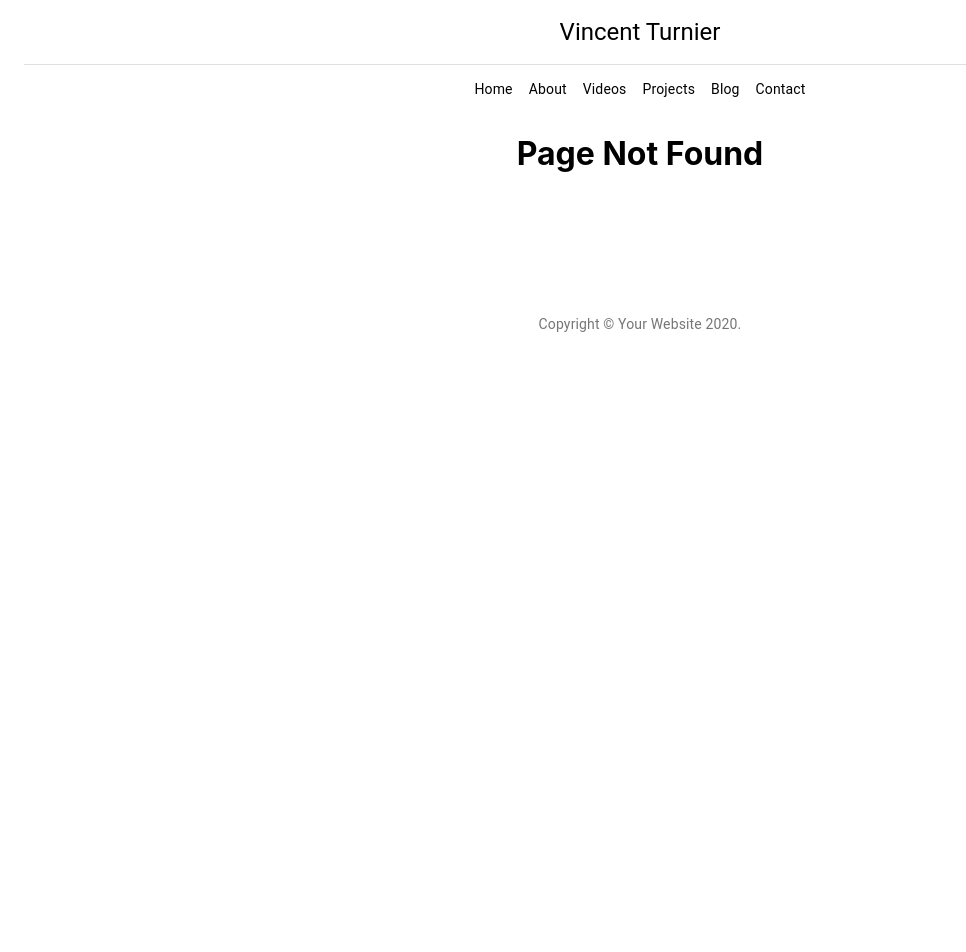
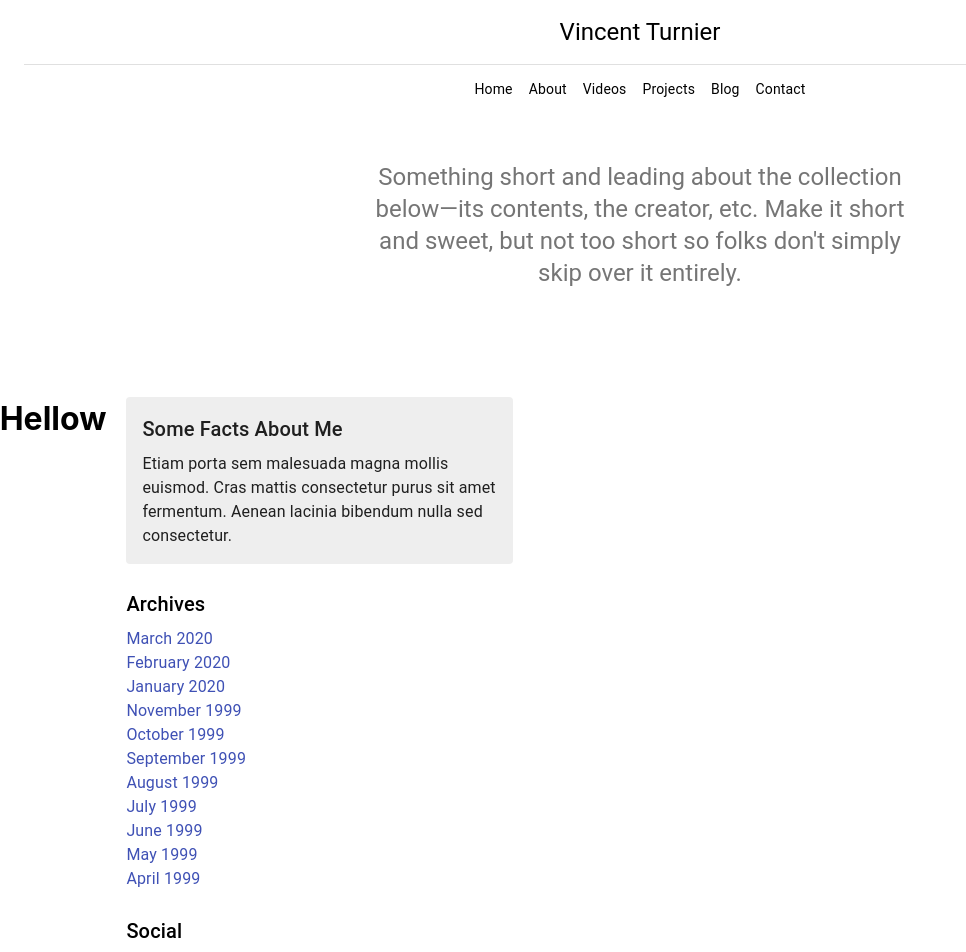
Before and after one commit to VinTurnier/vincentturnier-webapp, a React (Create React App) app in the folder frontend/: page /about in a window 1280 px wide. Before the commit this address had no page. Shown: the top 952 px of the page, without its empty margins (0-966 px from the left). Before the commit the page ends 800 px from the top, so only its background shows below. Built offline with nearby package versions, Linux system fonts and the light colour scheme.

Commit message:
In the Process of completing About page

```diff
--- a/frontend/src/container/about/AboutMeCard.js
+++ b/frontend/src/container/about/AboutMeCard.js
@@ -0,0 +1,19 @@
+import React from 'react';
+
+// Material Ui Core
+import Grid from '@material-ui/core/Grid';
+import Typography from '@material-ui/core/Typography';
+
+
+export default function AboutMeCard(props){
+
+    return(
+        <div>
+        <Grid item xs={12} md={8}>
+      <Typography variant="h6" gutterBottom>
+      </Typography>
+      <h1>Hellow</h1>
+    </Grid>
+    </div>
+    )
+}
--- a/frontend/src/container/about/AboutPage.js
+++ b/frontend/src/container/about/AboutPage.js
@@ -0,0 +1,69 @@
+import React from 'react';
+
+//Material Ui Core
+import Grid from '@material-ui/core/Grid';
+import Divider from '@material-ui/core/Divider';
+import {makeStyles} from '@material-ui/core/styles';
+
+// Material Ui Icons
+import GitHubIcon from '@material-ui/icons/GitHub';
+import FacebookIcon from '@material-ui/icons/Facebook';
+import TwitterIcon from '@material-ui/icons/Twitter';
+
+// About Page
+import MissionStatement from './MissionStatement';
+import FactsSideBar from './FactsSideBar';
+import AboutMeCard from './AboutMeCard';
+
+const useStyles = makeStyles(theme => ({
+    mainGrid: {
+      marginTop: theme.spacing(3),
+    },
+  }));
+
+
+const sidebar = {
+    title: 'Some Facts About Me',
+    description:
+      'Etiam porta sem malesuada magna mollis euismod. Cras mattis consectetur purus sit amet fermentum. Aenean lacinia bibendum nulla sed consectetur.',
+    archives: [
+      { title: 'March 2020', url: '#' },
+      { title: 'February 2020', url: '#' },
+      { title: 'January 2020', url: '#' },
+      { title: 'November 1999', url: '#' },
+      { title: 'October 1999', url: '#' },
+      { title: 'September 1999', url: '#' },
+      { title: 'August 1999', url: '#' },
+      { title: 'July 1999', url: '#' },
+      { title: 'June 1999', url: '#' },
+      { title: 'May 1999', url: '#' },
+      { title: 'April 1999', url: '#' },
+    ],
+    social: [
+      { name: 'GitHub', icon: GitHubIcon },
+      { name: 'Twitter', icon: TwitterIcon },
+      { name: 'Facebook', icon: FacebookIcon },
+    ],
+  };
+
+export default function AboutPage(props){
+    const classes = useStyles();
+
+    return(
+        <div>
+            <main>
+                <MissionStatement/>
+                <Grid container spacing={5} className={classes.mainGrid}>
+                <Divider />
+                <AboutMeCard/>
+                <FactsSideBar
+                    title={sidebar.title}
+                    description={sidebar.description}
+                    archives={sidebar.archives}
+                    social={sidebar.social}
+                />
+            </Grid>
+            </main>
+        </div>
+    )
+}
--- a/frontend/src/container/about/FactsSideBar.js
+++ b/frontend/src/container/about/FactsSideBar.js
@@ -0,0 +1,61 @@
+import React from 'react';
+import PropTypes from 'prop-types';
+import { makeStyles } from '@material-ui/core/styles';
+import Grid from '@material-ui/core/Grid';
+import Paper from '@material-ui/core/Paper';
+import Typography from '@material-ui/core/Typography';
+import Link from '@material-ui/core/Link';
+
+const useStyles = makeStyles(theme => ({
+  sidebarAboutBox: {
+    padding: theme.spacing(2),
+    backgroundColor: theme.palette.grey[200],
+  },
+  sidebarSection: {
+    marginTop: theme.spacing(3),
+  },
+}));
+
+export default function FactsSideBar(props) {
+  const classes = useStyles();
+  const { archives, description, social, title } = props;
+
+  return (
+    <Grid item xs={12} md={4}>
+      <Paper elevation={0} className={classes.sidebarAboutBox}>
+        <Typography variant="h6" gutterBottom>
+          {title}
+        </Typography>
+        <Typography>{description}</Typography>
+      </Paper>
+      <Typography variant="h6" gutterBottom className={classes.sidebarSection}>
+        Archives
+      </Typography>
+      {archives.map(archive => (
+        <Link display="block" variant="body1" href={archive.url} key={archive.title}>
+          {archive.title}
+        </Link>
+      ))}
+      <Typography variant="h6" gutterBottom className={classes.sidebarSection}>
+        Social
+      </Typography>
+      {social.map(network => (
+        <Link display="block" variant="body1" href="#" key={network}>
+          <Grid container direction="row" spacing={1} alignItems="center">
+            <Grid item>
+              <network.icon />
+            </Grid>
+            <Grid item>{network.name}</Grid>
+          </Grid>
+        </Link>
+      ))}
+    </Grid>
+  );
+}
+
+FactsSideBar.propTypes = {
+  archives: PropTypes.array,
+  description: PropTypes.string,
+  social: PropTypes.array,
+  title: PropTypes.string,
+};
--- a/frontend/src/container/about/MissionStatement.js
+++ b/frontend/src/container/about/MissionStatement.js
@@ -0,0 +1,52 @@
+import React from 'react';
+import Container from '@material-ui/core/Container';
+import Typography from '@material-ui/core/Typography';
+import {makeStyles} from '@material-ui/core/styles';
+
+const useStyles = makeStyles(theme => ({
+    icon: {
+      marginRight: theme.spacing(2),
+    },
+    heroContent: {
+      backgroundColor: theme.palette.background.paper,
+      padding: theme.spacing(6, 0, 6),
+    },
+    heroButtons: {
+      marginTop: theme.spacing(4),
+    },
+    cardGrid: {
+      paddingTop: theme.spacing(8),
+      paddingBottom: theme.spacing(8),
+    },
+    card: {
+      height: '100%',
+      display: 'flex',
+      flexDirection: 'column',
+    },
+    cardMedia: {
+      paddingTop: '56.25%', // 16:9
+    },
+    cardContent: {
+      flexGrow: 1,
+    },
+    footer: {
+      backgroundColor: theme.palette.background.paper,
+      padding: theme.spacing(6),
+    },
+  }));
+
+
+export default function MissionStatement(props){
+    const classes = useStyles();
+    return (
+        <div className={classes.heroContent}>
+          <Container maxWidth="sm">
+            <Typography variant="h5" align="center" color="textSecondary" paragraph>
+              Something short and leading about the collection below—its contents, the creator, etc.
+              Make it short and sweet, but not too short so folks don&apos;t simply skip over it
+              entirely.
+            </Typography>
+          </Container>
+        </div>
+    )
+}
--- a/frontend/src/container/blog/BlogPage.js
+++ b/frontend/src/container/blog/BlogPage.js
@@ -54,7 +54,7 @@ const featuredPosts = [
 const posts = [post1, post2, post3];
 
 const sidebar = {
-  title: 'About',
+  title: 'Some Comman Fact',
   description:
     'Etiam porta sem malesuada magna mollis euismod. Cras mattis consectetur purus sit amet fermentum. Aenean lacinia bibendum nulla sed consectetur.',
   archives: [
--- a/frontend/src/service/Routes.js
+++ b/frontend/src/service/Routes.js
@@ -9,6 +9,7 @@ import NotFound from './NotFound';
 import BlogPage from '../container/blog/BlogPage';
 import ProjectPage from '../container/project/ProjectPage';
 import HomePage from '../container/home/HomePage';
+import AboutPage from '../container/about/AboutPage';
 
 export default function Routes({appProps}) {
 
@@ -24,6 +25,8 @@ export default function Routes({appProps}) {
       <PublicRoute exact path='/' component={HomePage} appProps={appProps}/>
       <PublicRoute exact path='/blog' component={BlogPage} appProps={appProps}/>
       <PublicRoute exact path='/projects' component={ProjectPage} appProps={appProps}/>
+      <PublicRoute exact path='/about' component={AboutPage} appProps={appProps}/>
+
       <Route component={NotFound} />
     </Switch>
     </div>
```
